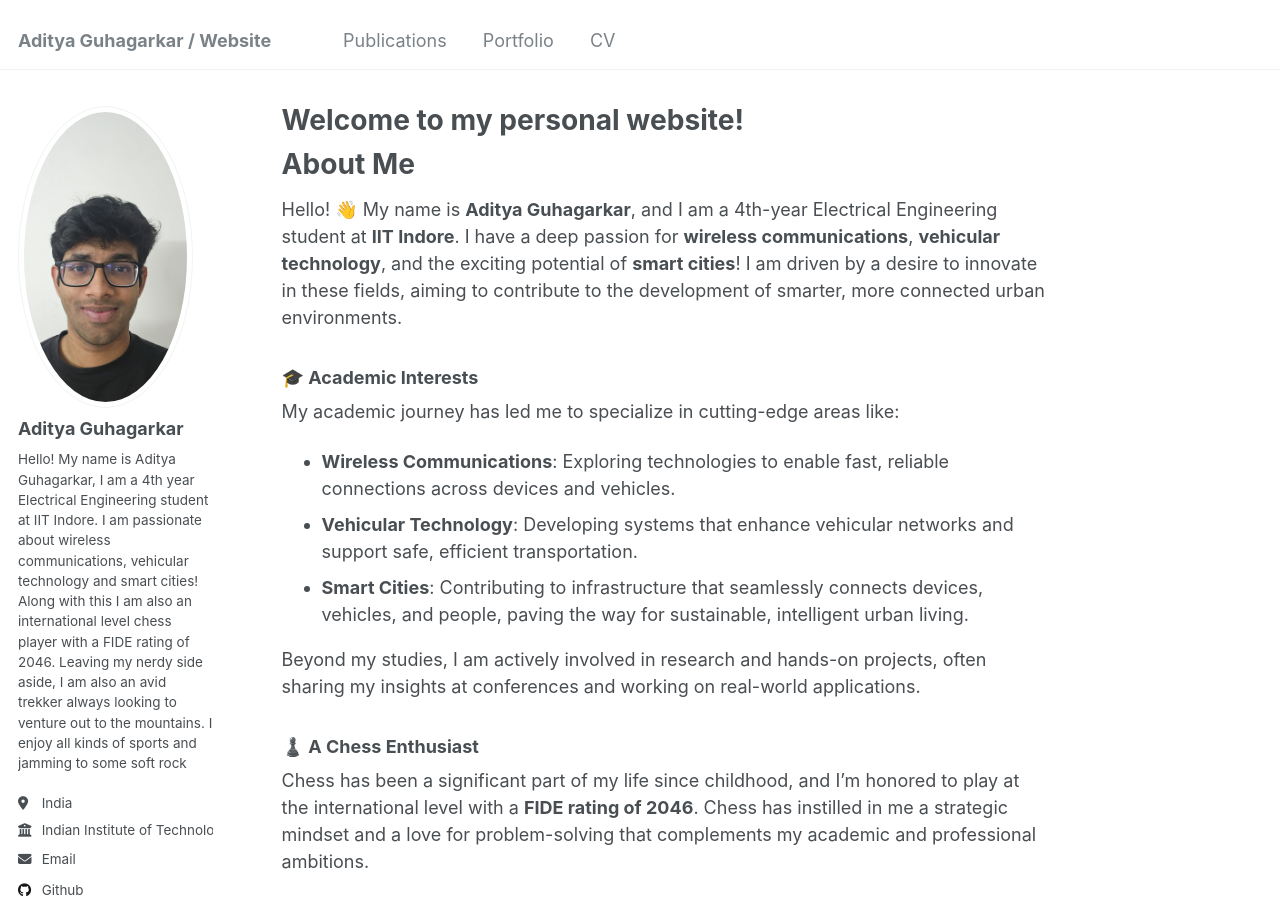
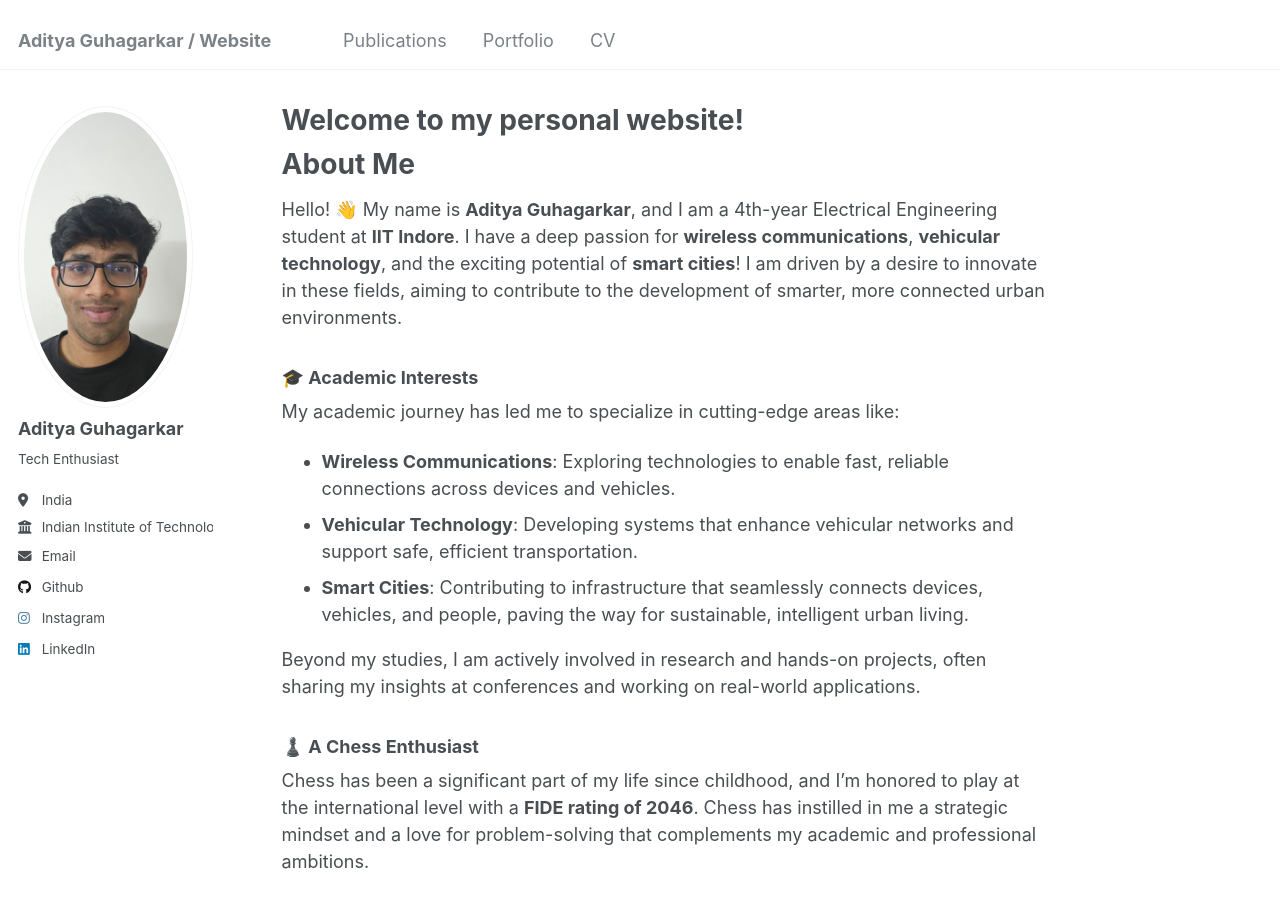
Before and after one commit to AdityaGuhagarkar/adityaguhagarkar.github.io, a Jekyll site: the page built from _pages/about.md, in a window 1280 px wide and 900 px high. Built offline with Jekyll 4.4.1, drawn with Linux system fonts in a browser that asks for light colours.

Commit message:
Update _config.yml

```diff
--- a/_config.yml
+++ b/_config.yml
@@ -24,7 +24,7 @@
   avatar           : "picture.jpg"
   name             : "Aditya Guhagarkar"
   pronouns         : # example: "she/her"
-  bio              : "Hello! My name is Aditya Guhagarkar, I am a 4th year Electrical Engineering student at IIT Indore. I am passionate about wireless communications, vehicular technology and smart cities! Along with this I am also an international level chess player with a FIDE rating of 2046. Leaving my nerdy side aside, I am also an avid trekker always looking to venture out to the mountains. I enjoy all kinds of sports and jamming to some soft rock"
+  bio              : "Tech Enthusiast"
   location         : "India"
   employer         : "Indian Institute of Technology Indore"
   uri              : # URL
```
